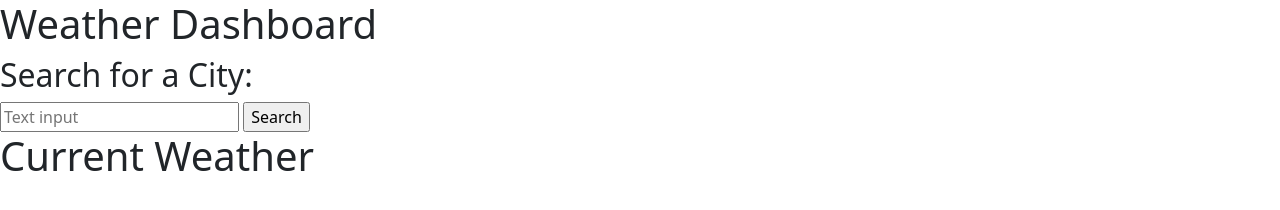
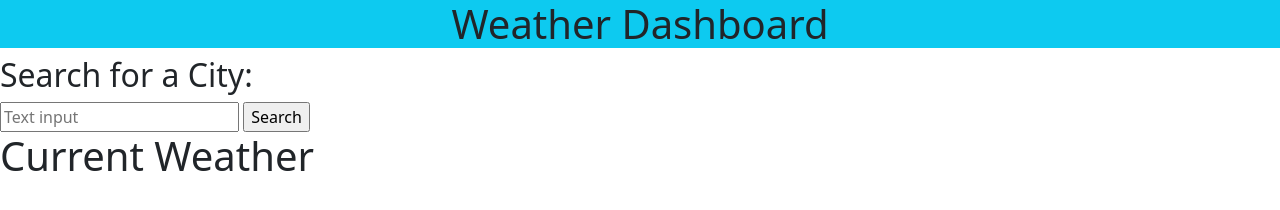
Before and after one commit to kmstephens437/06-Weather-Checker, a plain HTML site: page Index.html in a window 1280 px wide. Drawn offline with nearby package versions, Linux system fonts and the light colour scheme.

Commit message:
Styling header (nav)

```diff
--- a/Index.html
+++ b/Index.html
@@ -11,9 +11,9 @@
 </head>
 
 <body>
-    <div>
-        <h1 class="title is-1 has-background-info has-text-centered is-primary">Weather Dashboard</h1>
-    </div>
+    <nav>
+        <h1 class="text-center bg-info">Weather Dashboard</h1>
+    </nav>
     <div class=columns>
         <div class="column is-muliline is-size-3 is-one-fifth">
             <h2 class="title is-">Search for a City:</h2>
```
